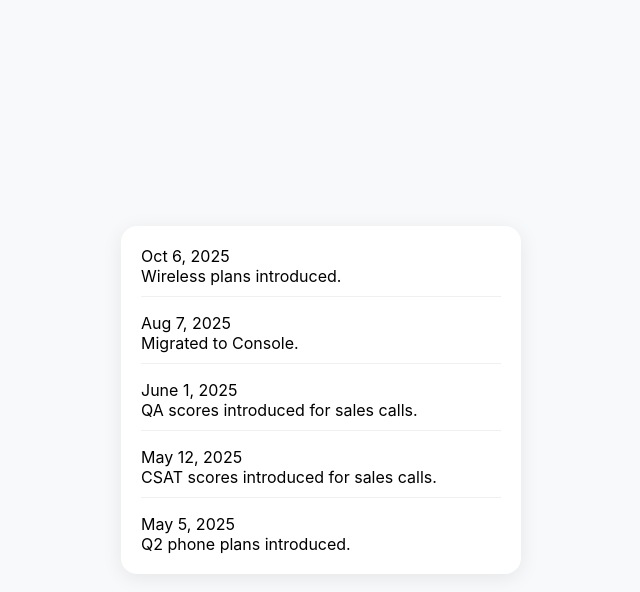
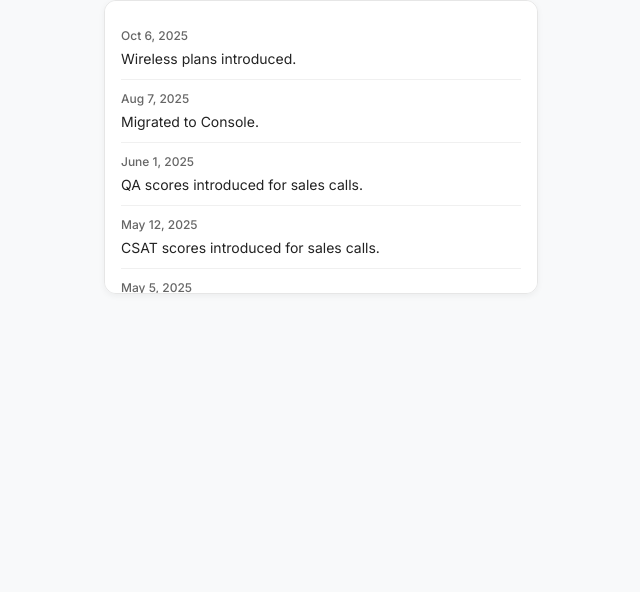
Before and after one commit to anilasalfi/widget-notion, a plain HTML site: page index.html in a window 1280 px wide. Shown: the whole page, without its empty margins (319-959 px from the left). Drawn offline with Linux system fonts and the light colour scheme.

Commit message:
Update style.css

```diff
--- a/style.css
+++ b/style.css
@@ -1,4 +1,7 @@
-/* ---- Page Setup ---- */
+/* Import ChatGPT-like font */
+@import url('https://fonts.googleapis.com/css2?family=Inter:wght@400;500;600&display=swap');
+
+/* Global page styles */
 body {
   font-family: 'Inter', -apple-system, BlinkMacSystemFont, 'Segoe UI', Roboto, Oxygen,
                Ubuntu, Cantarell, 'Open Sans', 'Helvetica Neue', sans-serif;
@@ -7,68 +10,59 @@
   padding: 0;
   display: flex;
   justify-content: center;
-  align-items: center; /* centers vertically */
+  align-items: flex-start;
   height: 100vh;
-  overflow: hidden; /* prevents double scrollbars */
 }
 
-/* ---- Updates Box ---- */
+/* Scrollable updates container */
 .updates-box {
+  width: 400px;
+  height: 260px; /* fixed height for scroll */
+  overflow-y: auto;
   background: #ffffff;
-  width: 400px;
-  max-height: 400px;
-  overflow-y: auto; /* scroll inside box */
-  border-radius: 16px;
-  box-shadow: 0 4px 20px rgba(0, 0, 0, 0.08);
-  padding: 20px;
-  box-sizing: border-box;
+  border: 1px solid #e6e6e6;
+  border-radius: 12px;
+  box-shadow: 0 2px 6px rgba(0, 0, 0, 0.05);
+  padding: 16px;
+  scrollbar-width: thin; /* Firefox */
+  scrollbar-color: rgba(0,0,0,0.2) transparent;
 }
 
-/* ---- Header ---- */
-.updates-box h2 {
-  font-size: 1.3rem;
-  margin-bottom: 12px;
-  color: #202123;
-  border-bottom: 2px solid #eee;
-  padding-bottom: 6px;
-  font-weight: 600;
-}
-
-/* ---- Individual Updates ---- */
+/* Update entries */
 .update {
-  margin-bottom: 16px;
-  padding-bottom: 10px;
   border-bottom: 1px solid #f0f0f0;
+  padding: 10px 0;
+  line-height: 1.5;
 }
 
 .update:last-child {
   border-bottom: none;
-  margin-bottom: 0;
-  padding-bottom: 0;
 }
 
-.update-date {
-  font-size: 0.9rem;
-  color: #6b7280;
-  margin-bottom: 4px;
+/* Date line */
+.date {
+  color: #666;
+  font-size: 12px;
+  font-weight: 500;
+  margin-bottom: 3px;
 }
 
-.update-text {
-  font-size: 1rem;
-  color: #333;
-  line-height: 1.4;
+/* Message line */
+.update div:last-child {
+  font-size: 14px;
+  color: #222;
 }
 
-/* ---- Scrollbar Styling ---- */
+/* Smooth scrollbar (WebKit browsers) */
 .updates-box::-webkit-scrollbar {
-  width: 8px;
+  width: 6px;
 }
 
 .updates-box::-webkit-scrollbar-thumb {
-  background-color: #cfcfcf;
-  border-radius: 4px;
+  background-color: rgba(0, 0, 0, 0.2);
+  border-radius: 3px;
 }
 
-.updates-box::-webkit-scrollbar-thumb:hover {
-  background-color: #a8a8a8;
+.updates-box::-webkit-scrollbar-track {
+  background: transparent;
 }
```
